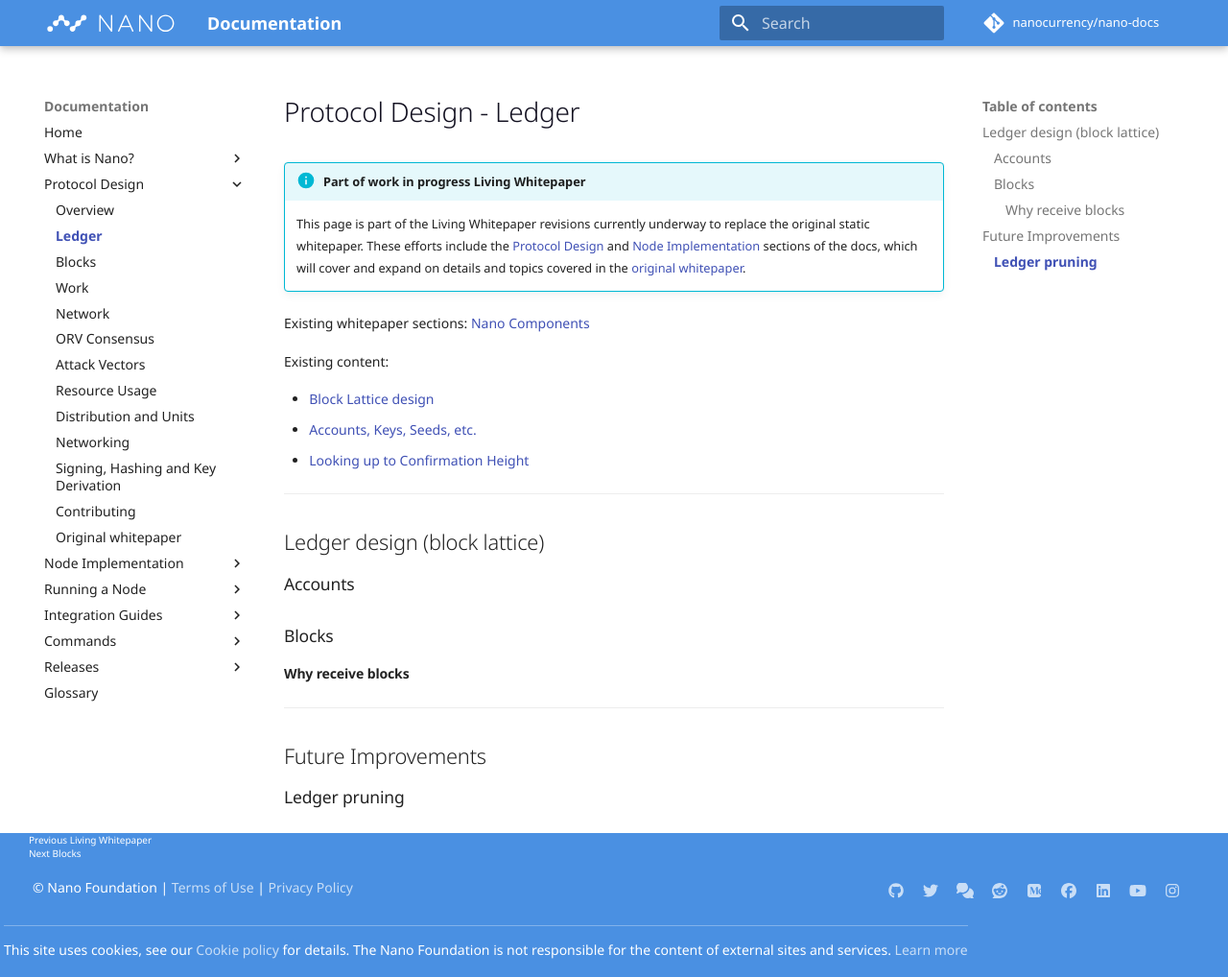
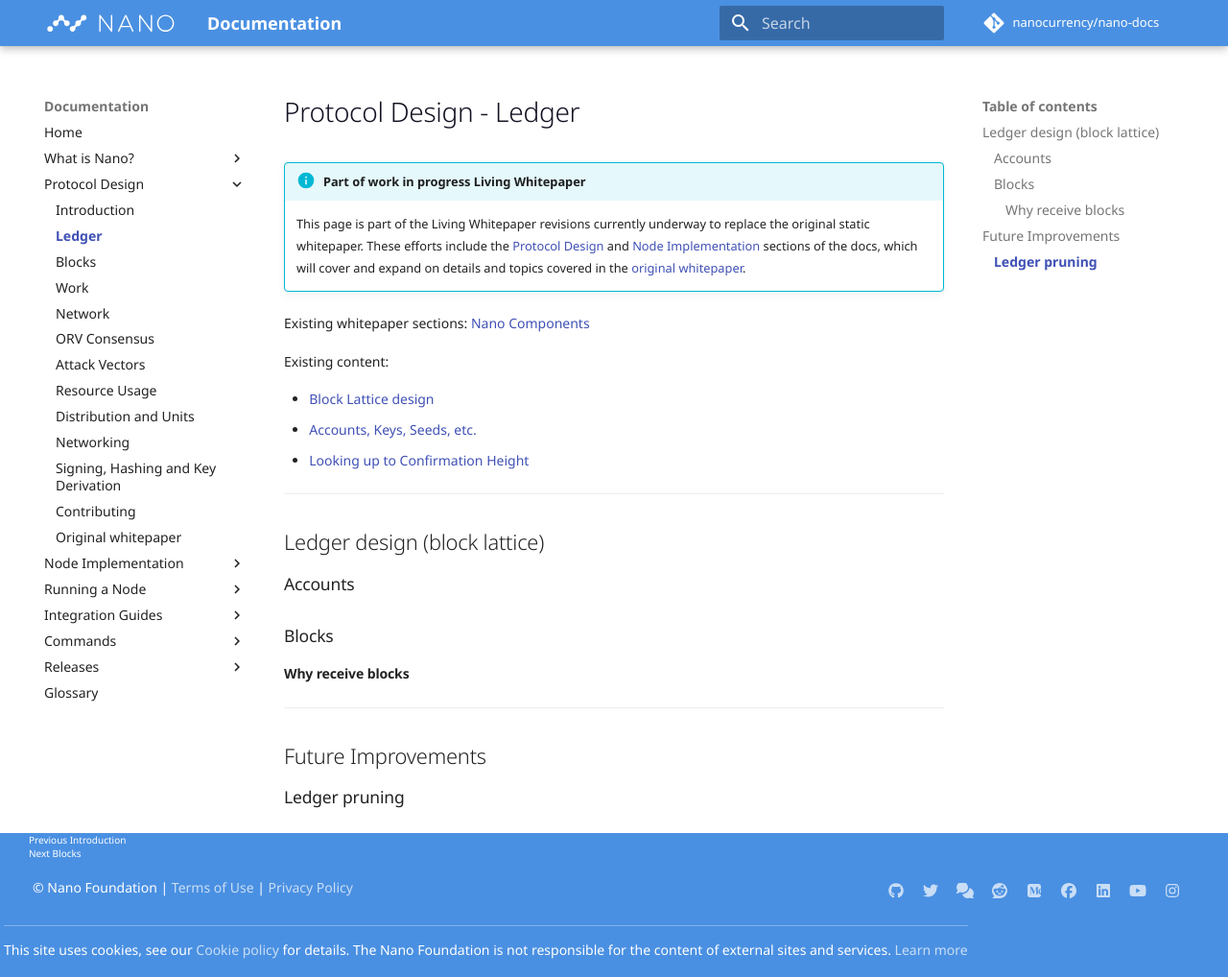
Before and after one commit to nanocurrency/nano-docs, an MkDocs documentation site: the page built from docs/protocol-design/ledger.md, in a window 1280 px wide and 1018 px high. Shown: the whole window at 96% size. Built offline with MkDocs 1.6.1 and Material for MkDocs 9.7.7, drawn with Linux system fonts in a browser that asks for light colours; comment, search, counter and statistics services are not loaded.

Commit message:
Update mkdocs.yml
Updating "Protocol Design - Overview" link to "Introduction", per request here: https://github.com/nanocurrency/nano-docs/pull/372#pullrequestreview-473791731

```diff
--- a/mkdocs.yml
+++ b/mkdocs.yml
@@ -19,7 +19,7 @@
     - Overview: what-is-nano/overview.md
     - Living Whitepaper: what-is-nano/living-whitepaper.md
   - Protocol Design:
-    - Overview: protocol-design/overview.md
+    - Introduction: protocol-design/introduction.md
     - Ledger: protocol-design/ledger.md
     - Blocks: protocol-design/blocks.md
     - Work: protocol-design/work.md
```
